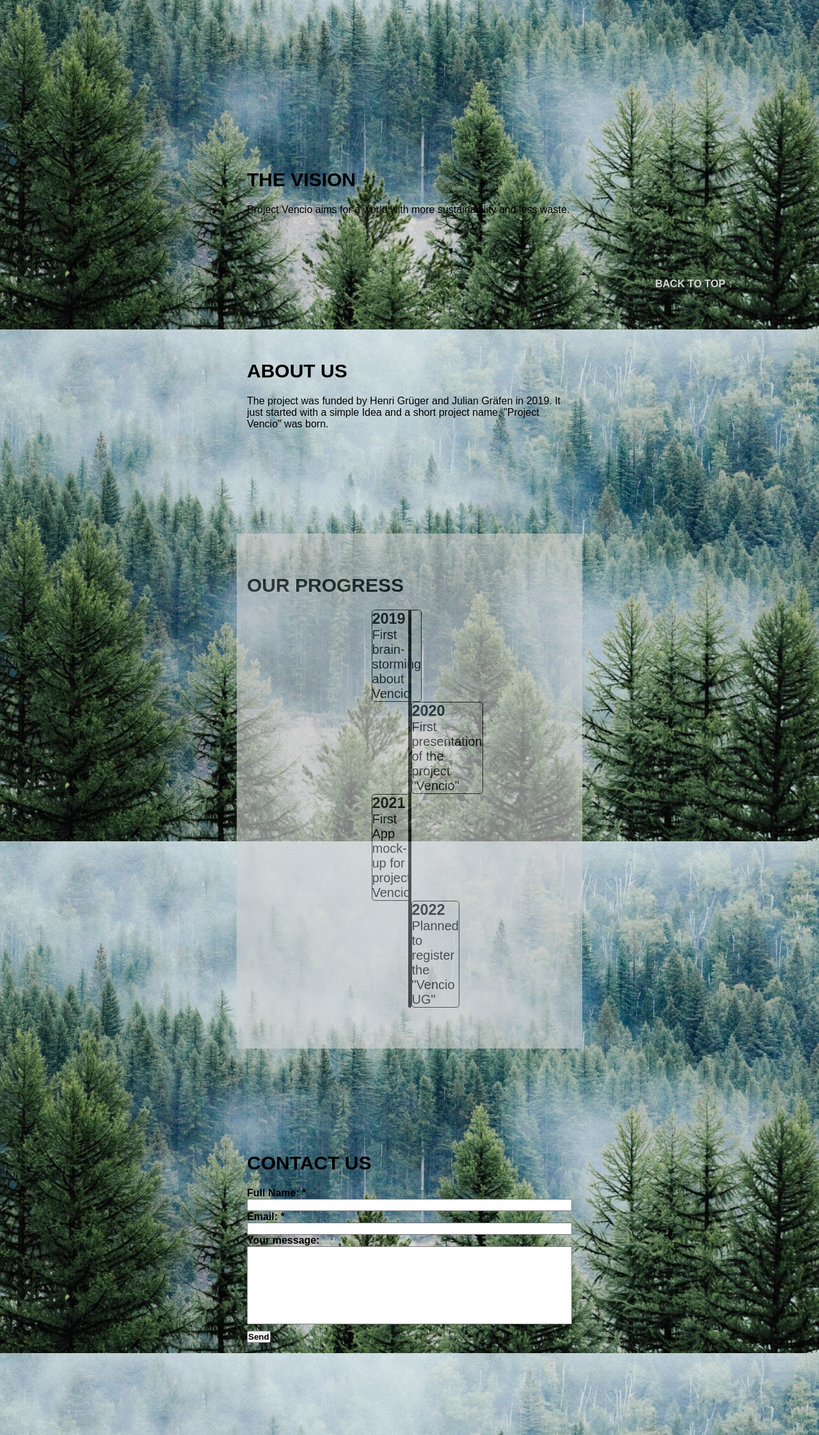
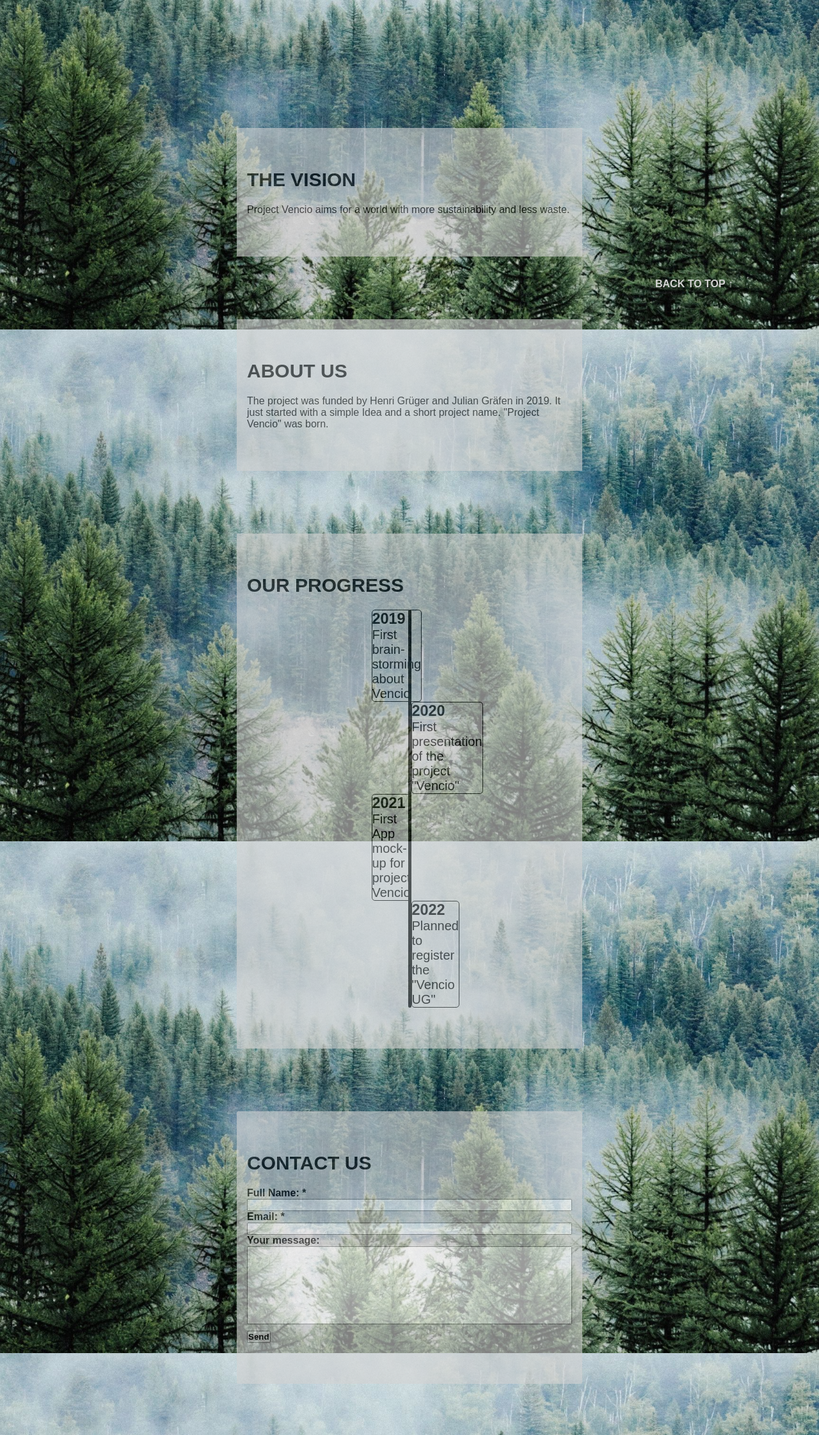
Before and after one commit to JulianGrafen/project-vencio, a PHP site: page / in a window 1280 px wide. Shown: the part 285-2528 px from the top of the page at 64% size. Run offline with PHP 8.4, Linux system fonts and the light colour scheme.

Commit message:
undo no bg color

```diff
--- a/styles.css
+++ b/styles.css
@@ -132,7 +132,8 @@ h2 {
 }
 
 .article, .contact-us {
-    background-color: rgba(blue,grey,redg);
+    background-color: lightgrey;
+    opacity: 0.6;
     max-width: 540px;
     margin:0 auto;
     margin-bottom: 5em;
```
